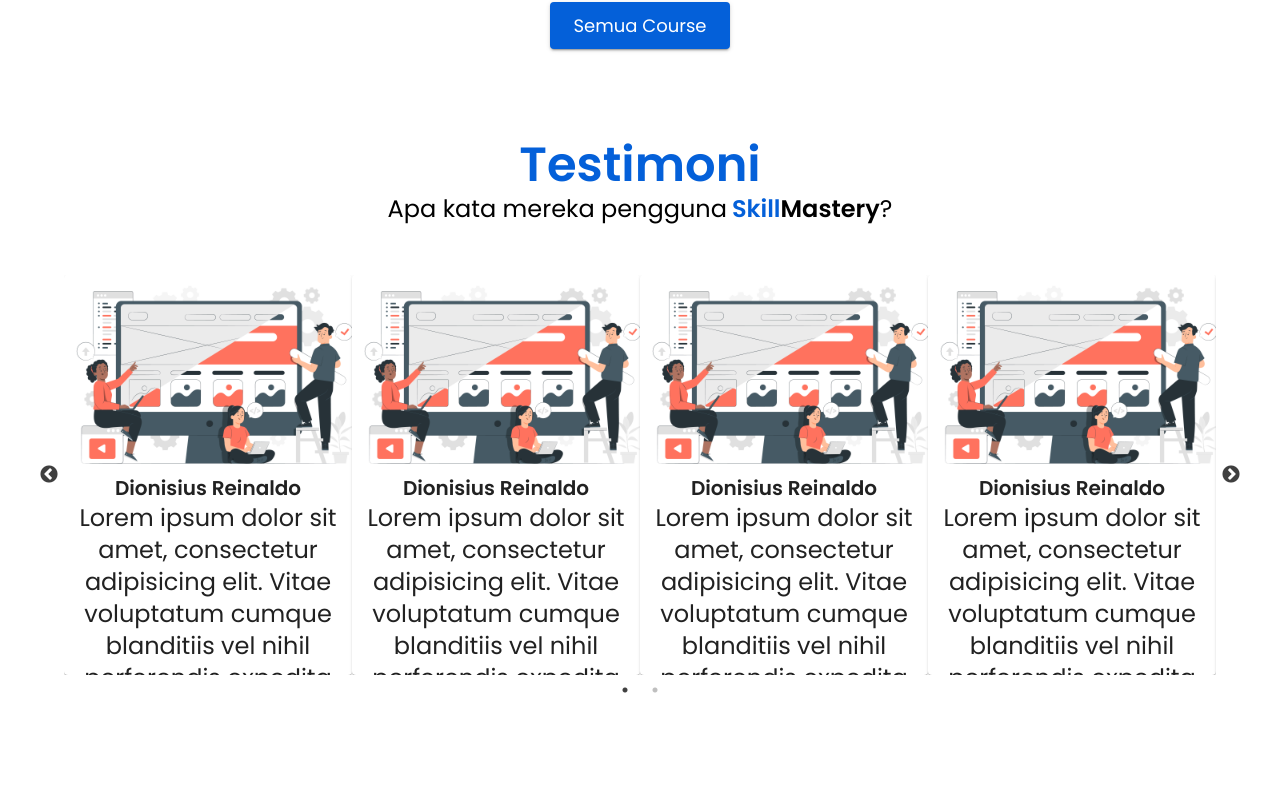
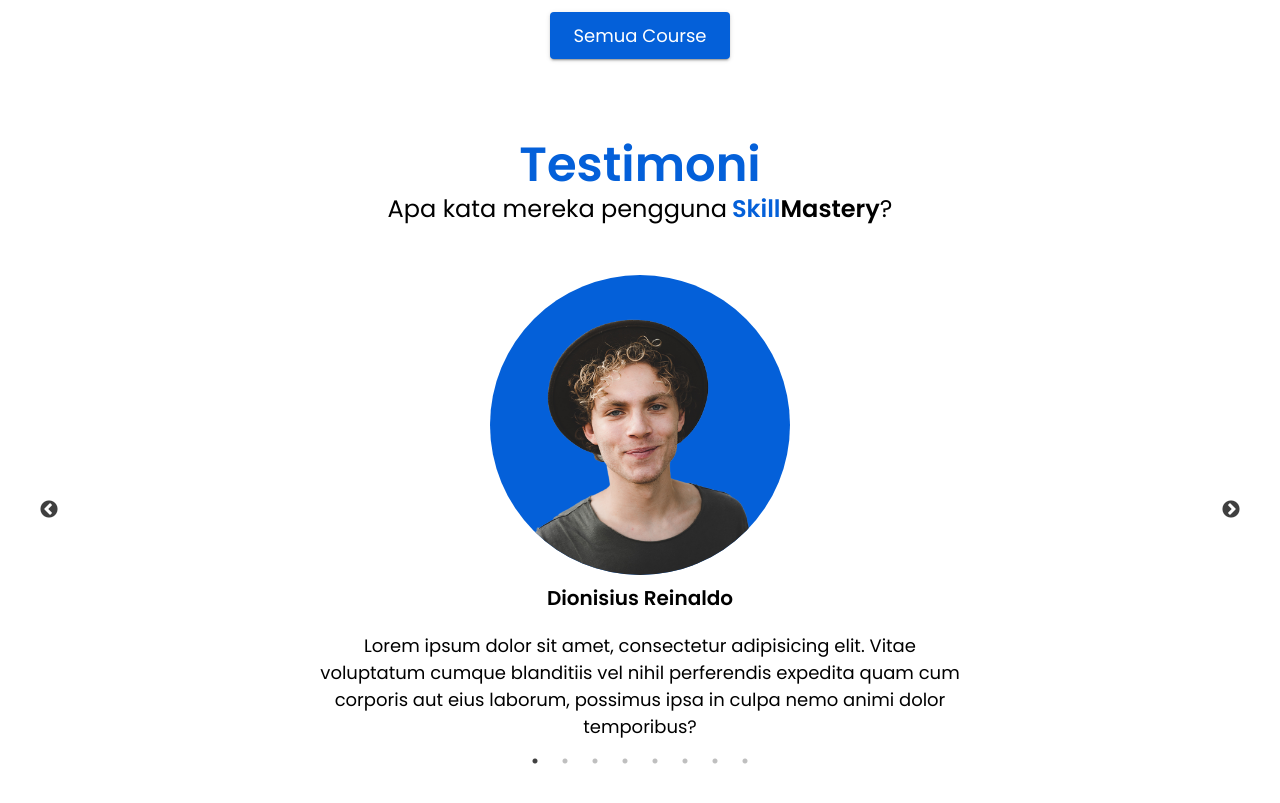
Before and after one commit to tugas-akhir-fs26/FE-SkillMastery, a React (Vite) app: page / in a window 1280 px wide. Shown: the part 1438-2241 px from the top of the page. Built offline with nearby package versions, Linux system fonts and the light colour scheme.

Commit message:
menambah section carousel testimoni

```diff
--- a/src/components/homepage/card.jsx
+++ b/src/components/homepage/card.jsx
@@ -11,7 +11,7 @@
   const [value, setValue] = React.useState(5);
 
   return (
-    <Card sx={{ maxWidth: 300, border : "1px solid black",margin: "auto"}}>
+    <Card sx={{ maxWidth: 300, border : "1px solid black",margin: "auto", marginBottom : "20px"}}>
       <CardMedia
         sx={{ height: 140 }}
         image="../src/assets/courses/figma.jpg"
--- a/src/components/homepage/carouselTesti.jsx
+++ b/src/components/homepage/carouselTesti.jsx
@@ -12,8 +12,8 @@
         dots: true,
         infinite: true,
         speed: 500,
-        slidesToShow: 4,
-        slidesToScroll:4,
+        slidesToShow: 1,
+        slidesToScroll:1,
         responsive: [
           {
             breakpoint: 1024,
--- a/src/components/homepage/testiCard.jsx
+++ b/src/components/homepage/testiCard.jsx
@@ -1,26 +1,28 @@
-import Card from "@mui/material/Card";
+// @ts-nocheck
 import Typography from "@mui/material/Typography";
 import React from "react";
+import Style from "./testiCard.module.css";
 
 export default function TestiCard() {
   return (
-    <Card sx={{ maxWidth: 300, margin: "auto", maxHeight : 400 }}>
-      <img
-        src="../src/assets/courses/figma.jpg"
-        alt="Belajar Node"
-        width={"300px"}
-      />
-      <Typography variant="h5" sx={{ fontSize: "20px", fontWeight: 600 }}>
+    <div className={`${Style.card_wrapper_testi}`}>
+      <div className={`${Style.img_wrapper}`}>
+        <div className={`${Style.circle}`}></div>
+        <img
+          src="../src/assets/testimoni/testi_2.png"
+          alt="Belajar Node"
+          width={"300px"}
+        />
+      </div>
+      <Typography variant="h5" sx={{ fontSize: "20px", fontWeight: 600, marginTop: "10px" }}>
         Dionisius Reinaldo
       </Typography>
-      <Typography
-        gutterBottom
-        variant="h5"
-        component="div"
-        sx={{  }}
-      >
-        Lorem ipsum dolor sit amet, consectetur adipisicing elit. Vitae voluptatum cumque blanditiis vel nihil perferendis expedita quam cum corporis aut eius laborum, possimus ipsa in culpa nemo animi dolor temporibus?
-      </Typography>
-    </Card>
+        <Typography gutterBottom component="div" sx={{fontSize: "18px", width : "50vw", marginTop : "20px"}}>
+          Lorem ipsum dolor sit amet, consectetur adipisicing elit. Vitae
+          voluptatum cumque blanditiis vel nihil perferendis expedita quam cum
+          corporis aut eius laborum, possimus ipsa in culpa nemo animi dolor
+          temporibus?
+        </Typography>
+    </div>
   );
 }
--- /dev/null
+++ b/src/components/homepage/testiCard.module.css
@@ -0,0 +1,26 @@
+.card_wrapper_testi{
+    width: 50vw;
+    margin: auto;
+}
+
+.img_wrapper{
+    position: relative;
+    width: 300px;
+    margin: auto;
+}
+
+.img_wrapper img{
+    position: relative;
+    border-radius: 0px 0px 190px 190px;
+    width: 300px;
+    overflow: hidden;
+}
+
+.img_wrapper .circle{
+    width: 300px;
+    height: 300px;
+    background-color: #0460D9;
+    position: absolute;
+    top: 0;
+    border-radius: 50%;
+}
--- a/src/components/homepage/testimoni.jsx
+++ b/src/components/homepage/testimoni.jsx
@@ -1,7 +1,6 @@
 import Box from "@mui/material/Box";
 import Typography from "@mui/material/Typography";
 import React from "react";
-import TestiCard from "./testiCard";
 import CarouselTesti from "./carouselTesti";
 
 export default function Testimoni() {
```
